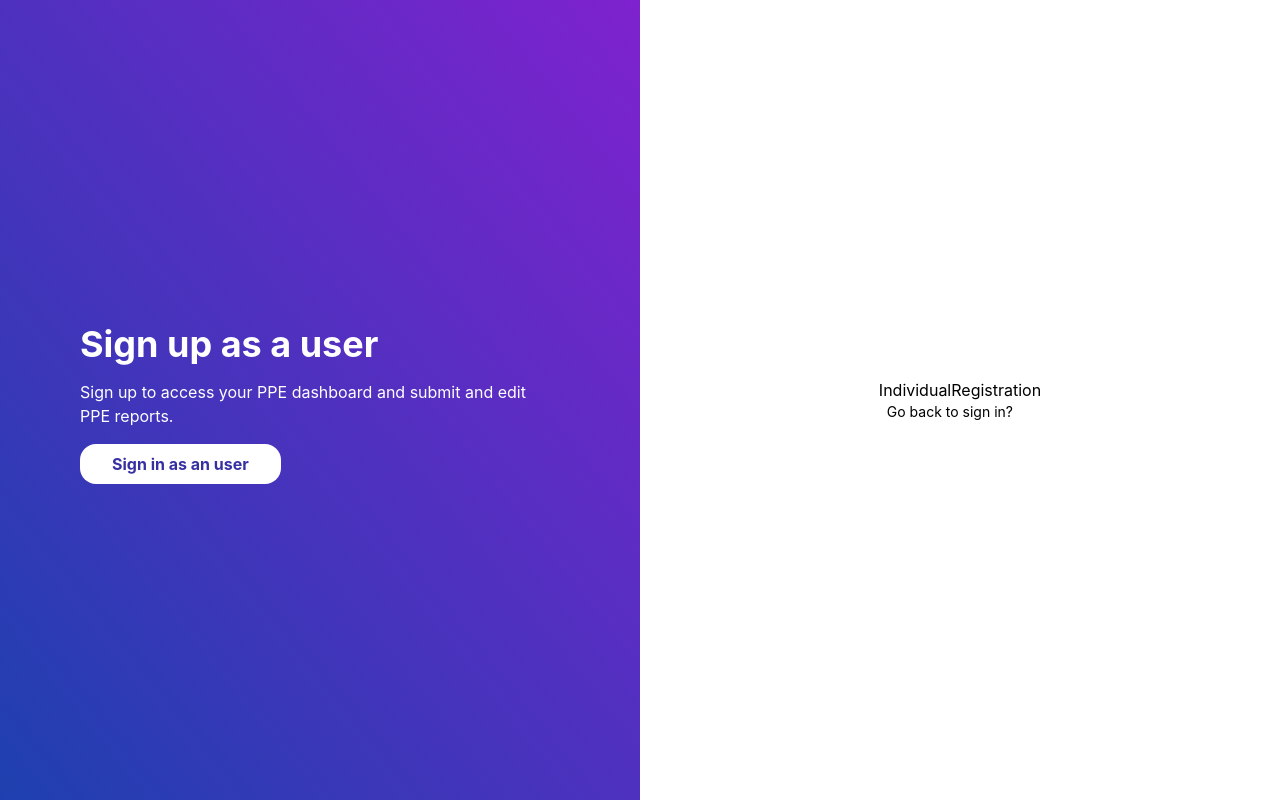
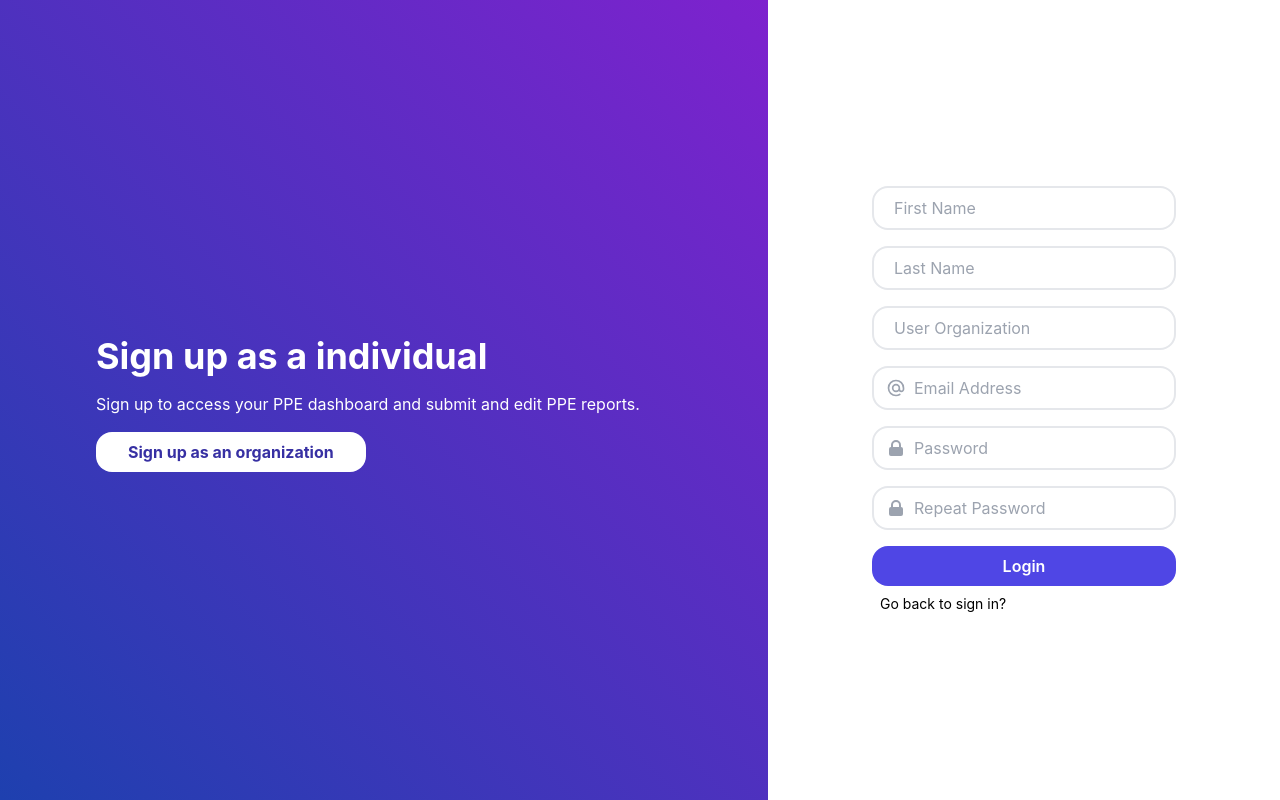
Before and after one commit to uaem-na/donations-tracker, a React (Create React App) app in the folder frontend/: page / in a window 1280 px wide. Both pictures are taken after a click on the element "Need to register?". Built offline with nearby package versions, Linux system fonts and the light colour scheme.

Commit message:
signup forms implemented

```diff
--- a/frontend/src/components/login/login.js
+++ b/frontend/src/components/login/login.js
@@ -1,16 +1,16 @@
 import IndividualLogin from "./indv";
 import OrganizationLogin from "./org";
 import { useState, useEffect } from "react";
-import { Tab } from "@headlessui/react";
-import Registration from "../signup/reg";
-import IndividualRegistration from "../signup/indv_reg";
-import OrganizationRegistration from "../signup/org_reg";
+import IndividualRegistration from "./signup/indv_reg";
+import OrganizationRegistration from "./signup/org_reg";
 
 export const Login = () => {
     const [userType, setUserType] = useState(true)
     // true is indv, false is org
     const [isReg, setIsReg] = useState(false)
     // true for sign in, false for reg
+
+    // logic to change text based on state
     let action
     if (!isReg){
         action = "Login"
@@ -18,23 +18,28 @@ export const Login = () => {
         action = "Sign up"
     }
     let userTypeType
+    let userOpposite
     let userTypeMessage
     let bg
     let butText
+    //if set to individual
     if (userType){
-        userTypeType = "user"
+        userTypeType = "individual"
+        userOpposite = "organization"
         userTypeMessage = `${action} to access your PPE dashboard and submit and edit PPE reports.`
         bg = "from-blue-800 to-purple-700"
         butText = "text-indigo-800"
+    // if set to organization
     } else {
         userTypeType = "organization"
+        userOpposite = "individual"
         userTypeMessage = `${action} to manage your organization.`
-        bg = "from-orange-800 to-orange-600"
+        bg = "from-orange-600 to-orange-400"
         butText = "text-orange-800"
     }
     return (
     <div div className="h-screen flex">
-      <div className={`flex w-1/2 bg-gradient-to-tr ${bg} i justify-around items-center`} >
+      <div className={`flex w-3/5 bg-gradient-to-tr ${bg} i justify-around items-center`} >
         <div className="w-3/4 justify-items-start">
             <div className="my-4">
             <h1 className="text-white font-bold text-4xl my-4">{action} as a {userTypeType}</h1>
@@ -44,11 +49,11 @@ export const Login = () => {
                 onClick={() => setUserType(!userType)}
                 className={`block bg-white ${butText} p-8 mt-4 py-2 rounded-2xl font-bold mb-2`}
             >
-                Sign in as an {userTypeType}
+                {action} as an {userOpposite}
             </button>
         </div>
       </div>
-      <div className="flex w-1/2 justify-center items-center bg-white">
+      <div className="flex w-2/5 justify-center items-center bg-white">
           {!isReg && userType && <IndividualLogin handleReg={setIsReg}/>}
           {!isReg && !userType && <OrganizationLogin handleReg={setIsReg}/>}
           {isReg && userType && <IndividualRegistration handleReg={setIsReg}/>}
--- /dev/null
+++ b/frontend/src/components/login/signup/indv_reg.js
@@ -0,0 +1,114 @@
+export const IndividualRegistration = ({ handleReg }) => {
+  return (
+    <div>
+      <form className="bg-white">
+      <div className="flex items-center border-2 py-2 px-3 rounded-2xl mb-4">
+            <input
+              className="pl-2 outline-none border-none"
+              type="text"
+              name=""
+              id=""
+              placeholder="First Name"
+            />
+          </div>
+          <div className="flex items-center border-2 py-2 px-3 rounded-2xl mb-4">
+            <input
+              className="pl-2 outline-none border-none"
+              type="text"
+              name=""
+              id=""
+              placeholder="Last Name"
+            />
+          </div>
+          <div className="flex items-center border-2 py-2 px-3 rounded-2xl mb-4">
+            <input
+              className="pl-2 outline-none border-none"
+              type="text"
+              name=""
+              id=""
+              placeholder="User Organization"
+            />
+          </div>
+      <div className="flex items-center border-2 py-2 px-3 rounded-2xl mb-4">
+            <svg
+              xmlns="http://www.w3.org/2000/svg"
+              className="h-5 w-5 text-gray-400"
+              fill="none"
+              viewBox="0 0 24 24"
+              stroke="currentColor"
+            >
+              <path
+                stroke-linecap="round"
+                stroke-linejoin="round"
+                stroke-width="2"
+                d="M16 12a4 4 0 10-8 0 4 4 0 008 0zm0 0v1.5a2.5 2.5 0 005 0V12a9 9 0 10-9 9m4.5-1.206a8.959 8.959 0 01-4.5 1.207"
+              />
+            </svg>
+            <input
+              className="pl-2 outline-none border-none"
+              type="text"
+              name=""
+              id=""
+              placeholder="Email Address"
+            />
+          </div>
+        <div className="flex items-center border-2 py-2 px-3 rounded-2xl mb-4">
+          <svg
+            xmlns="http://www.w3.org/2000/svg"
+            className="h-5 w-5 text-gray-400"
+            viewBox="0 0 20 20"
+            fill="currentColor"
+          >
+            <path
+              fill-rule="evenodd"
+              d="M5 9V7a5 5 0 0110 0v2a2 2 0 012 2v5a2 2 0 01-2 2H5a2 2 0 01-2-2v-5a2 2 0 012-2zm8-2v2H7V7a3 3 0 016 0z"
+              clip-rule="evenodd"
+            />
+          </svg>
+          <input
+            className="pl-2 outline-none border-none"
+            type="text"
+            name=""
+            id=""
+            placeholder="Password"
+          />
+        </div>
+        <div className="flex items-center border-2 py-2 px-3 rounded-2xl">
+          <svg
+            xmlns="http://www.w3.org/2000/svg"
+            className="h-5 w-5 text-gray-400"
+            viewBox="0 0 20 20"
+            fill="currentColor"
+          >
+            <path
+              fill-rule="evenodd"
+              d="M5 9V7a5 5 0 0110 0v2a2 2 0 012 2v5a2 2 0 01-2 2H5a2 2 0 01-2-2v-5a2 2 0 012-2zm8-2v2H7V7a3 3 0 016 0z"
+              clip-rule="evenodd"
+            />
+          </svg>
+          <input
+            className="pl-2 outline-none border-none"
+            type="text"
+            name=""
+            id=""
+            placeholder="Repeat Password"
+          />
+        </div>
+        <button
+          type="submit"
+          className="block w-full bg-indigo-600 mt-4 py-2 rounded-2xl text-white font-semibold mb-2"
+        >
+          Login
+        </button>
+        <p
+          className="text-sm ml-2 hover:text-blue-500 cursor-pointer"
+          onClick={() => handleReg(false)}
+        >
+          Go back to sign in?
+        </p>
+      </form>
+    </div>
+  );
+};
+
+export default IndividualRegistration;
--- /dev/null
+++ b/frontend/src/components/login/signup/org_reg.js
@@ -0,0 +1,105 @@
+export const OrganizationRegistration = ({ handleReg }) => {
+  return (
+    <div>
+      <form className="bg-white">
+        <div className="flex items-center border-2 py-2 px-3 rounded-2xl mb-4">
+          <input
+            className="pl-2 outline-none border-none"
+            type="text"
+            name=""
+            id=""
+            placeholder="Organization Name"
+          />
+        </div>
+        <div className="flex items-center border-2 py-2 px-3 rounded-2xl mb-4">
+          <input
+            className="pl-2 outline-none border-none"
+            type="text"
+            name=""
+            id=""
+            placeholder="Organization ID/Username"
+          />
+        </div>
+        <div className="flex items-center border-2 py-2 px-3 rounded-2xl mb-4">
+            <svg
+              xmlns="http://www.w3.org/2000/svg"
+              className="h-5 w-5 text-gray-400"
+              fill="none"
+              viewBox="0 0 24 24"
+              stroke="currentColor"
+            >
+              <path
+                stroke-linecap="round"
+                stroke-linejoin="round"
+                stroke-width="2"
+                d="M16 12a4 4 0 10-8 0 4 4 0 008 0zm0 0v1.5a2.5 2.5 0 005 0V12a9 9 0 10-9 9m4.5-1.206a8.959 8.959 0 01-4.5 1.207"
+              />
+            </svg>
+            <input
+              className="pl-2 outline-none border-none"
+              type="text"
+              name=""
+              id=""
+              placeholder="Contact Email Address"
+            />
+          </div>
+          <div className="flex items-center border-2 py-2 px-3 rounded-2xl mb-4">
+          <svg
+            xmlns="http://www.w3.org/2000/svg"
+            className="h-5 w-5 text-gray-400"
+            viewBox="0 0 20 20"
+            fill="currentColor"
+          >
+            <path
+              fill-rule="evenodd"
+              d="M5 9V7a5 5 0 0110 0v2a2 2 0 012 2v5a2 2 0 01-2 2H5a2 2 0 01-2-2v-5a2 2 0 012-2zm8-2v2H7V7a3 3 0 016 0z"
+              clip-rule="evenodd"
+            />
+          </svg>
+          <input
+            className="pl-2 outline-none border-none"
+            type="text"
+            name=""
+            id=""
+            placeholder="Repeat Password"
+          />
+        </div>
+        <div className="flex items-center border-2 py-2 px-3 rounded-2xl">
+          <svg
+            xmlns="http://www.w3.org/2000/svg"
+            className="h-5 w-5 text-gray-400"
+            viewBox="0 0 20 20"
+            fill="currentColor"
+          >
+            <path
+              fill-rule="evenodd"
+              d="M5 9V7a5 5 0 0110 0v2a2 2 0 012 2v5a2 2 0 01-2 2H5a2 2 0 01-2-2v-5a2 2 0 012-2zm8-2v2H7V7a3 3 0 016 0z"
+              clip-rule="evenodd"
+            />
+          </svg>
+          <input
+            className="pl-2 outline-none border-none"
+            type="text"
+            name=""
+            id=""
+            placeholder="Password"
+          />
+        </div>
+        <button
+          type="submit"
+          className="block w-full bg-orange-600 mt-4 py-2 rounded-2xl text-white font-semibold mb-2"
+        >
+          Login
+        </button>
+        <p
+          className="text-sm ml-2 hover:text-blue-500 cursor-pointer"
+          onClick={() => handleReg(false)}
+        >
+          Go back to sign in?
+        </p>
+      </form>
+    </div>
+  );
+};
+
+export default OrganizationRegistration;
--- a/frontend/src/components/signup/indv_reg.js
+++ /dev/null
@@ -1,12 +0,0 @@
-export const IndividualRegistration = ({handleReg}) => {
-    return(
-        <div>
-            IndividualRegistration
-            <p className="text-sm ml-2 hover:text-blue-500 cursor-pointer" onClick={() => handleReg(false)}>
-            Go back to sign in?
-          </p>
-        </div>
-    )
-}
-
-export default IndividualRegistration
--- a/frontend/src/components/signup/org_reg.js
+++ /dev/null
@@ -1,12 +0,0 @@
-export const OrganizationRegistration = ({handleReg}) => {
-    return(
-        <div>
-            OrganizationRegistration
-            <p className="text-sm ml-2 hover:text-orange-500 cursor-pointer" onClick={() => handleReg(false)}>
-            Go back to sign in?
-          </p>
-        </div>
-    )
-}
-
-export default OrganizationRegistration
--- a/frontend/src/components/signup/reg.js
+++ /dev/null
@@ -1,9 +0,0 @@
-export const Registration = () => {
-    return(
-        <div>
-            Register
-        </div>
-    )
-}
-
-export default Registration
```
